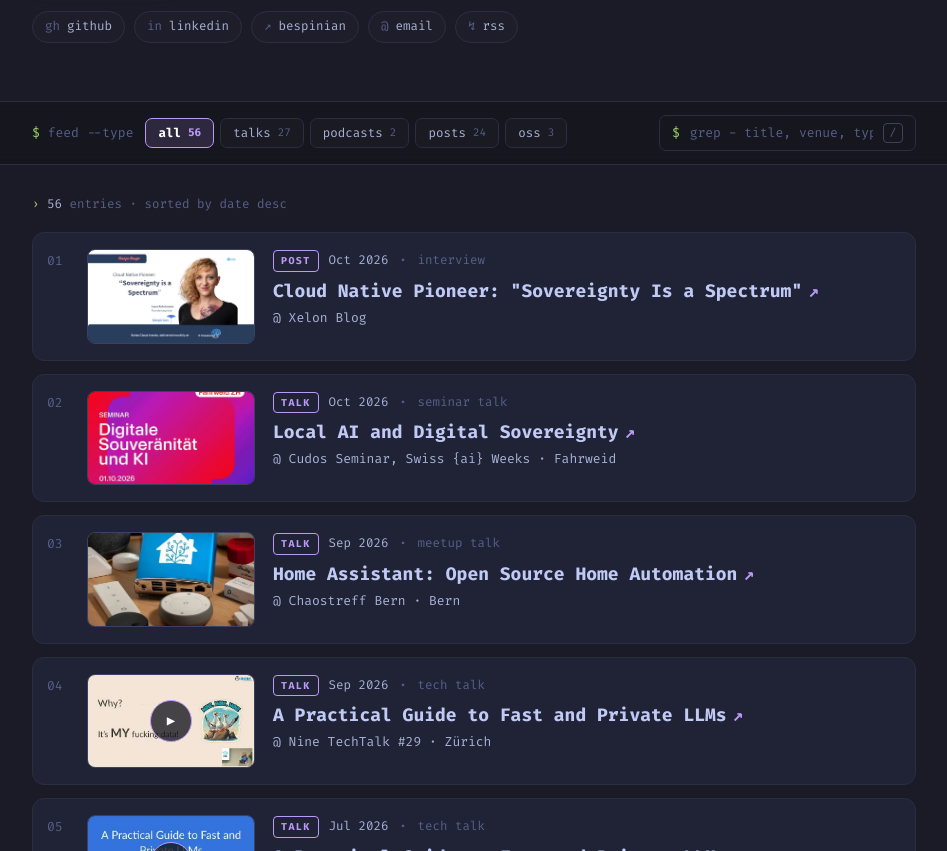
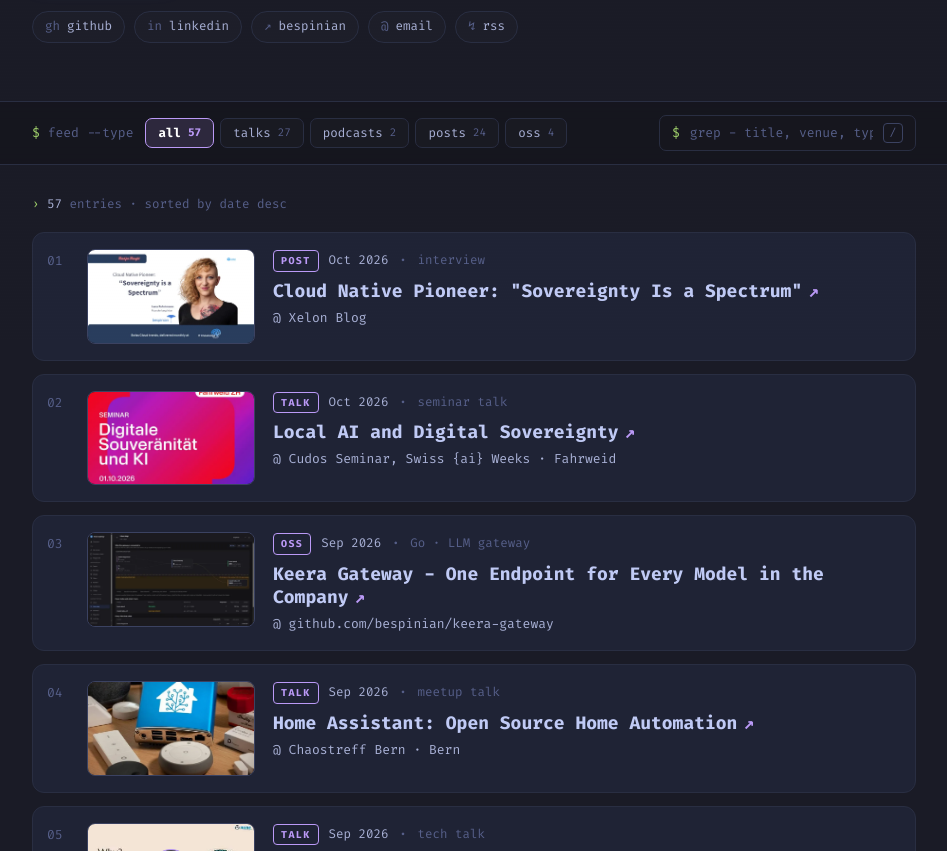
Before and after one commit to cloudlena/cloudlena.ch, a plain HTML site: page index.html in a window 1280 px wide. Shown: the part 460-1311 px from the top of the page, without its empty margins (166-1113 px from the left). Drawn offline with Linux system fonts and the light colour scheme.

Commit message:
Add Keera Gateway

```diff
--- a/feed.xml
+++ b/feed.xml
@@ -22,6 +22,14 @@
       <pubDate>Thu, 01 Oct 2026 00:00:00 GMT</pubDate>
       <category>Conference talk</category>
       <description>Using AI without handing your data to the big cloud providers. A practical walkthrough of running LLMs locally and on-prem - covering model selection, inference performance, and keeping sensitive data out of third-party hands - and how far digital sovereignty can realistically go. (Cudos Seminar, Swiss {ai} Weeks · Fahrweid)</description>
+    </item>
+    <item>
+      <title>Keera Gateway - One Endpoint for Every Model in the Company</title>
+      <link>https://github.com/bespinian/keera-gateway</link>
+      <guid isPermaLink="true">https://github.com/bespinian/keera-gateway</guid>
+      <pubDate>Tue, 01 Sep 2026 00:00:00 GMT</pubDate>
+      <category>Open source</category>
+      <description>A single Go binary in front of every model you self-host or license. It speaks the OpenAI and Anthropic APIs, so tools like Claude Code and Codex work unchanged, and enforces guardrails, budgets and per-key model access. It also filters secrets and personal data out of prompts and writes every request to an audit log - in your own infrastructure or a Swiss data centre. (github.com/bespinian/keera-gateway)</description>
     </item>
     <item>
       <title>Home Assistant: Open Source Home Automation</title>
--- a/index.html
+++ b/index.html
@@ -898,7 +898,7 @@
         <span class="lead"><span class="pr">$</span> feed --type</span>
         <div class="tabs">
           <button class="tab on" data-filter="all" aria-pressed="true">
-            all <span class="ct" id="ct-all">56</span>
+            all <span class="ct" id="ct-all">57</span>
           </button>
           <button class="tab" data-filter="talk" aria-pressed="false">
             talks <span class="ct" id="ct-talk">27</span>
@@ -910,7 +910,7 @@
             posts <span class="ct" id="ct-post">24</span>
           </button>
           <button class="tab" data-filter="oss" aria-pressed="false">
-            oss <span class="ct" id="ct-oss">3</span>
+            oss <span class="ct" id="ct-oss">4</span>
           </button>
         </div>
         <span class="grow"></span>
@@ -938,7 +938,7 @@
 
     <main class="feed wrap">
       <div class="resline" id="resline">
-        <span class="pr">›</span> <b>56</b> entries · sorted by date desc
+        <span class="pr">›</span> <b>57</b> entries · sorted by date desc
       </div>
       <div class="list" id="list">
         <article class="item" data-type="post" aria-expanded="false">
@@ -980,6 +980,27 @@
             <div class="reveal" aria-hidden="true"><div>
               <p class="desc">Using AI without handing your data to the big cloud providers. A practical walkthrough of running LLMs locally and on-prem - covering model selection, inference performance, and keeping sensitive data out of third-party hands - and how far digital sovereignty can realistically go.</p>
               <div class="actions"><a class="btn sm" href="https://www.linkedin.com/posts/cudos-ag_jetzt-f%C3%BCr-unser-seminar-im-rahmen-der-activity-7501242196403077120-29mL" target="_blank" rel="noopener noreferrer" tabindex="-1">View talk ↗</a></div>
+            </div></div>
+          </div>
+        </article>
+        <article class="item" data-type="oss" aria-expanded="false">
+          <div class="marker" aria-hidden="true"></div>
+          <div class="poster r169" aria-hidden="true">
+            <img src="images/oss-keera-gateway.webp" alt="" loading="lazy" />
+            <div class="shade"></div>
+          </div>
+          <div class="body">
+            <div class="metarow">
+              <span class="badge">oss</span>
+              <span class="date">Sep 2026</span>
+              <span class="sep">·</span>
+              <span class="meta">Go · LLM gateway</span>
+            </div>
+            <h2><a href="https://github.com/bespinian/keera-gateway" target="_blank" rel="noopener noreferrer">Keera Gateway - One Endpoint for Every Model in the Company</a><span class="arr" aria-hidden="true">↗</span></h2>
+            <div class="where">@ github.com/bespinian/keera-gateway</div>
+            <div class="reveal" aria-hidden="true"><div>
+              <p class="desc">A single Go binary in front of every model you self-host or license. It speaks the OpenAI and Anthropic APIs, so tools like Claude Code and Codex work unchanged, and enforces guardrails, budgets and per-key model access. It also filters secrets and personal data out of prompts and writes every request to an audit log - in your own infrastructure or a Swiss data centre.</p>
+              <div class="actions"><a class="btn sm" href="https://github.com/bespinian/keera-gateway" target="_blank" rel="noopener noreferrer" tabindex="-1">View on GitHub ↗</a></div>
             </div></div>
           </div>
         </article>
```
Also changed, not shown: images/oss-keera-gateway.webp (added).
